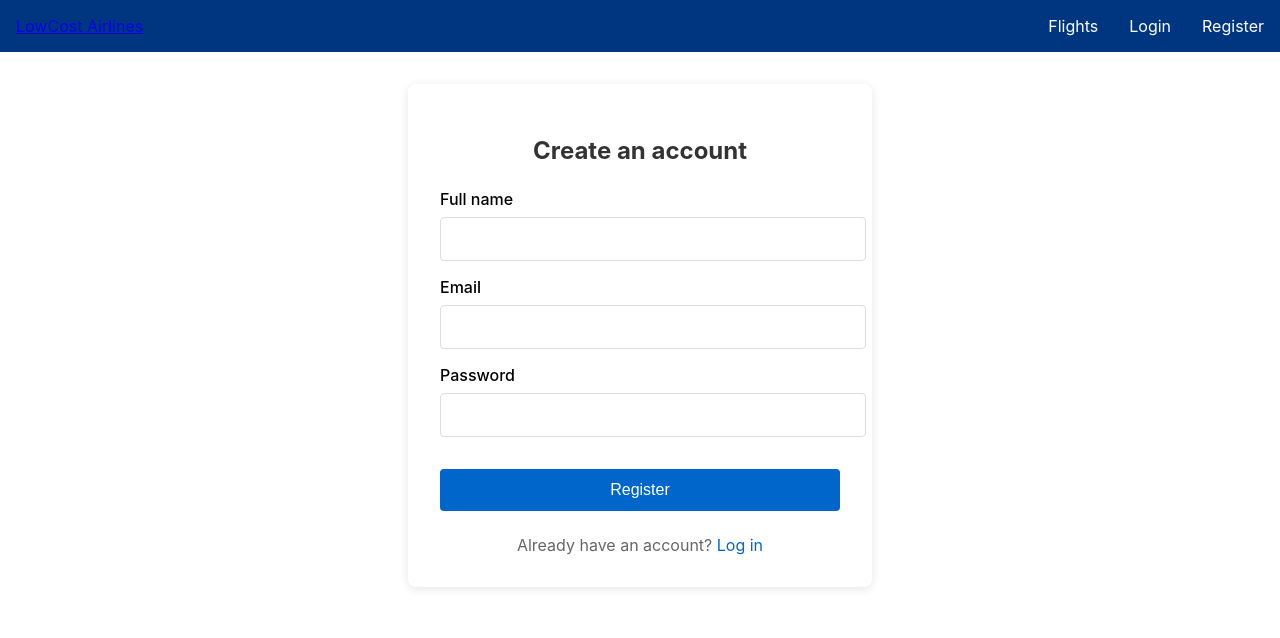
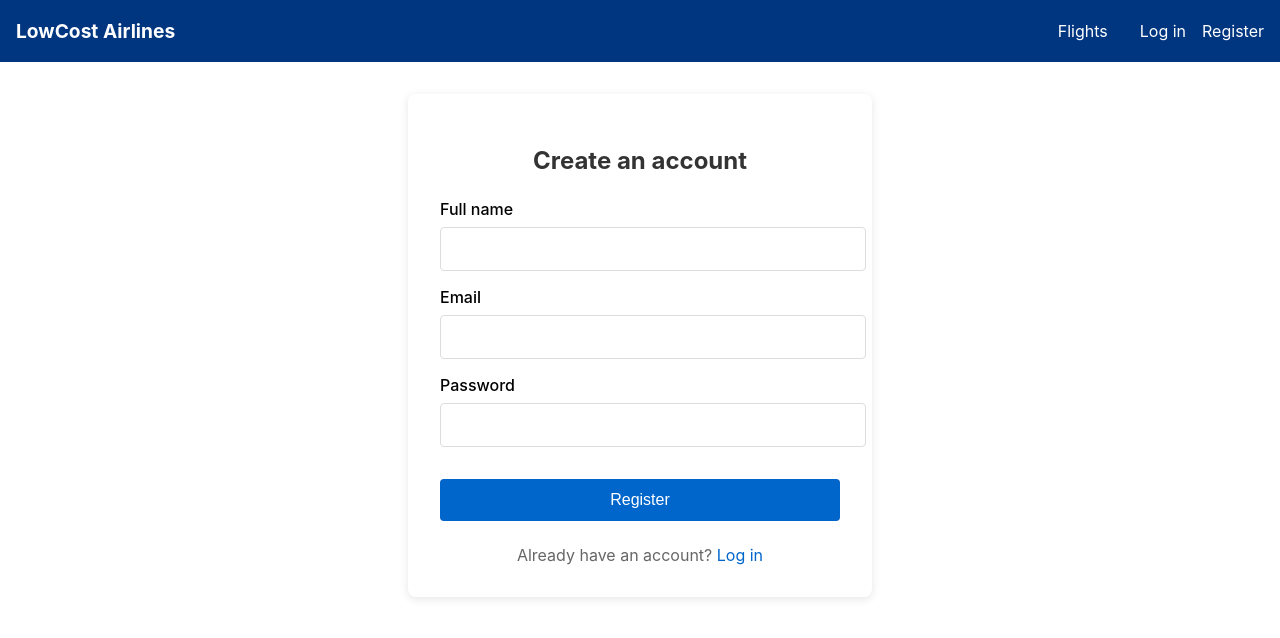
Before and after one commit to Ke11nyk/OOP-Lab-2.1, a React (Create React App) app in the folder frontend/: page /register in a window 1280 px wide. Shown: the top 638 px of the page. Built offline with nearby package versions, Linux system fonts and the light colour scheme.

Commit message:
add log out

```diff
--- a/frontend/src/App.tsx
+++ b/frontend/src/App.tsx
@@ -6,10 +6,12 @@ import LoginForm from './components/Auth/LoginForm';
 import RegisterForm from './components/Auth/RegisterForm';
 import Navbar from './components/NavBar';
 import './App.css';
+import {AuthProvider} from "./components/Auth/AuthContext";
 
 function App() {
   return (
       <BrowserRouter>
+          <AuthProvider>
               <Navbar />
               <div className="app-content">
                   <Routes>
@@ -20,6 +22,7 @@ function App() {
                         <Route path="/register" element={<RegisterForm />} />
                   </Routes>
               </div>
+          </AuthProvider>
       </BrowserRouter>
   );
 }
--- a/frontend/src/components/Auth/AuthContext.tsx
+++ b/frontend/src/components/Auth/AuthContext.tsx
@@ -1,29 +1,57 @@
-import { createContext, useState, ReactNode, useContext } from 'react';
+import React, { createContext, useContext, useState, useEffect } from 'react';
 
 interface AuthContextType {
     isAuthenticated: boolean;
-    setIsAuthenticated: (value: boolean) => void;
+    userData: { id: string; name: string } | null;
+    login: (id: string, name: string) => void;
+    logout: () => void;
 }
 
-export const AuthContext = createContext<AuthContextType>({
-    isAuthenticated: false,
-    setIsAuthenticated: () => {}
-});
+const AuthContext = createContext<AuthContextType | undefined>(undefined);
 
-interface AuthProviderProps {
-    children: ReactNode;
-}
+export const AuthProvider: React.FC<{ children: React.ReactNode }> = ({ children }) => {
+    const [isAuthenticated, setIsAuthenticated] = useState(false);
+    const [userData, setUserData] = useState<{ id: string; name: string } | null>(null);
 
-export const AuthProvider = ({ children }: AuthProviderProps) => {
-    const [isAuthenticated, setIsAuthenticated] = useState(
-        !!localStorage.getItem('authToken')
-    );
+    useEffect(() => {
+        // Check if user is authenticated on component mount
+        const authToken = localStorage.getItem('authToken');
+        const userId = localStorage.getItem('userId');
+        const userName = localStorage.getItem('userName');
+
+        if (authToken && userId && userName) {
+            setIsAuthenticated(true);
+            setUserData({ id: userId, name: userName });
+        }
+    }, []);
+
+    const login = (id: string, name: string) => {
+        localStorage.setItem('authToken', 'true');
+        localStorage.setItem('userId', id);
+        localStorage.setItem('userName', name);
+        setIsAuthenticated(true);
+        setUserData({ id, name });
+    };
+
+    const logout = () => {
+        localStorage.removeItem('authToken');
+        localStorage.removeItem('userId');
+        localStorage.removeItem('userName');
+        setIsAuthenticated(false);
+        setUserData(null);
+    };
 
     return (
-        <AuthContext.Provider value={{ isAuthenticated, setIsAuthenticated }}>
+        <AuthContext.Provider value={{ isAuthenticated, userData, login, logout }}>
             {children}
         </AuthContext.Provider>
     );
 };
 
-export const useAuth = () => useContext(AuthContext);
+export const useAuth = () => {
+    const context = useContext(AuthContext);
+    if (context === undefined) {
+        throw new Error('useAuth must be used within an AuthProvider');
+    }
+    return context;
+};
--- a/frontend/src/components/Auth/LoginForm.tsx
+++ b/frontend/src/components/Auth/LoginForm.tsx
@@ -2,6 +2,7 @@ import { useState } from 'react';
 import {Link, useNavigate} from 'react-router-dom';
 import api from '../../api/client';
 import './AuthForms.css';
+import {useAuth} from "./AuthContext";
 
 const LoginForm = () => {
     const [formData, setFormData] = useState({
@@ -20,6 +21,8 @@ const LoginForm = () => {
         }));
     };
 
+    const { login } = useAuth();
+
     const handleSubmit = async (e: React.FormEvent) => {
         e.preventDefault();
         setIsLoading(true);
@@ -32,11 +35,8 @@ const LoginForm = () => {
             });
 
             if (response.data && response.data.id) {
-                localStorage.setItem('userId', response.data.id);
-                localStorage.setItem('authToken', 'true'); // Проста мітка автентифікації
-                if (response.data.fullName) {
-                    localStorage.setItem('userName', response.data.fullName);
-                }
+                // Use the context login function instead
+                login(response.data.id, response.data.fullName || 'User');
 
                 // Перенаправляємо на головну сторінку
                 navigate('/');
--- a/frontend/src/components/Auth/RegisterForm.tsx
+++ b/frontend/src/components/Auth/RegisterForm.tsx
@@ -2,6 +2,7 @@ import { useState } from 'react';
 import {Link, useNavigate} from 'react-router-dom';
 import api from '../../api/client';
 import './AuthForms.css';
+import {useAuth} from "./AuthContext";
 
 const RegisterForm = () => {
     const [formData, setFormData] = useState({
@@ -21,6 +22,8 @@ const RegisterForm = () => {
         }));
     };
 
+    const { login } = useAuth();
+
     const handleSubmit = async (e: React.FormEvent) => {
         e.preventDefault();
         setIsLoading(true);
@@ -34,9 +37,8 @@ const RegisterForm = () => {
             });
 
             if (response.status === 201) {
-                localStorage.setItem('userId', response.data.id);
-                localStorage.setItem('authToken', 'true');
-                localStorage.setItem('userName', formData.fullName);
+                // Use the context login function instead
+                login(response.data.id, formData.fullName);
 
                 // Перенаправляємо на головну сторінку
                 navigate('/');
--- a/frontend/src/components/NavBar.css
+++ b/frontend/src/components/NavBar.css
@@ -4,22 +4,39 @@
     padding: 1rem;
     display: flex;
     justify-content: space-between;
+    align-items: center;
 }
 
 .nav-links {
     display: flex;
-    gap: 1rem;
+    gap: 1.5rem;
+    align-items: center;
 }
 
 .nav-links a {
     color: white;
     text-decoration: none;
+    padding: 0.3rem 0;
 }
 
-.user-greeting {
-    margin-right: 15px;
+.user-section {
+    display: flex;
+    align-items: center;
+    gap: 1rem;
+    margin-left: 1rem;
+}
+
+.auth-links {
+    display: flex;
+    gap: 1rem;
+    margin-left: 1rem;
+}
+
+.logo {
     color: white;
-    font-size: 0.9rem;
+    text-decoration: none;
+    font-weight: bold;
+    font-size: 1.2rem;
 }
 
 .logout-button {
@@ -28,14 +45,9 @@
     color: white;
     cursor: pointer;
     font-size: 1rem;
-    padding: 5px 10px;
-    margin-left: 10px;
+    padding: 0.3rem 0;
 }
 
 .logout-button:hover {
     text-decoration: underline;
 }
-
-.auth-link {
-    margin-left: 15px;
-}
--- a/frontend/src/components/NavBar.tsx
+++ b/frontend/src/components/NavBar.tsx
@@ -1,20 +1,9 @@
 import { Link } from 'react-router-dom';
 import './NavBar.css';
+import { useAuth } from './Auth/AuthContext';
 
 const NavBar = () => {
-    // Перевіряємо, чи користувач залогінений (наприклад, за наявністю токена)
-    const isAuthenticated = !!localStorage.getItem('authToken');
-    // Отримуємо ім'я користувача, якщо воно збережене
-    const userName = localStorage.getItem('userName');
-
-    const handleLogout = () => {
-        // Видаляємо дані користувача з localStorage
-        localStorage.removeItem('authToken');
-        localStorage.removeItem('userId');
-        localStorage.removeItem('userName');
-        // Оновлюємо сторінку
-        window.location.reload();
-    };
+    const { isAuthenticated, userData, logout } = useAuth();
 
     return (
         <nav className="navbar">
@@ -23,20 +12,15 @@ const NavBar = () => {
                 <Link to="/flights">Flights</Link>
 
                 {isAuthenticated ? (
-                    <>
-                        {/* Якщо користувач залогінений */}
-                        {userName && <span className="user-greeting">Hello, {userName}</span>}
-                        <Link to="/profile">Profile</Link>
-                        <button onClick={handleLogout} className="logout-button">
-                            Logout
-                        </button>
-                    </>
+                    <div className="user-section">
+                        <span>Welcome, {userData?.name}</span>
+                        <button className="logout-button" onClick={logout}>Log out</button>
+                    </div>
                 ) : (
-                    <>
-                        {/* Якщо користувач не залогінений */}
-                        <Link to="/login" className="auth-link">Login</Link>
-                        <Link to="/register" className="auth-link">Register</Link>
-                    </>
+                    <div className="auth-links">
+                        <Link to="/login">Log in</Link>
+                        <Link to="/register">Register</Link>
+                    </div>
                 )}
             </div>
         </nav>
```
Lines whose indentation alone changed are shown as unchanged.
